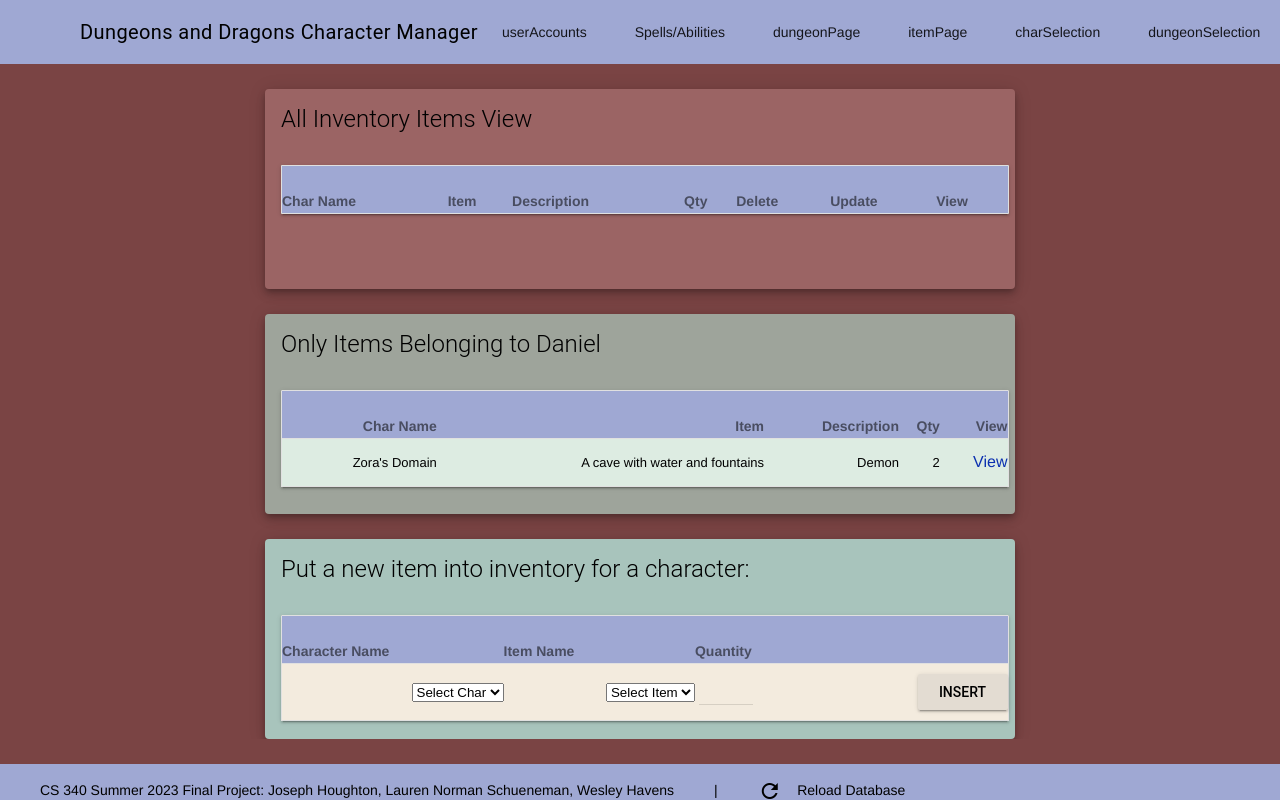
After one commit to WesDH/CS340_FinalProject_Group38, a Flask app: page /itemSelection.html in a window 1280 px wide. The commit adds this page. Run offline with Flask 3, Linux system fonts and the light colour scheme; data that the repository does not hold is empty; parts of the project's set-up code (start-up, migrations or seed data) failed here and were passed over; some libraries are stand-ins or nearby versions.

Commit message:
Implement full CRUD for itemSelection page

```diff
--- a/app.py
+++ b/app.py
@@ -90,7 +90,7 @@ def index():
 def char_page():
     return render_template('charPage.html')
 
-@app.route("/charSelection_v2.html", methods=['GET', 'PATCH', 'POST'])
+@app.route("/charSelection.html", methods=['GET', 'PATCH', 'POST'])
 def char_selection_v2():
 
 
@@ -114,7 +114,7 @@ def char_selection_v2():
         print("all_chars =", all_chars, file=sys.stderr)
         print("username =", username, file=sys.stderr)
 
-        return render_template('charSelection_v2.html',
+        return render_template('charSelection.html',
                            username=username,
                            all_chars=all_chars,
                            user_chars=user_chars)
@@ -143,7 +143,7 @@ def char_selection_v2():
 
 
 
-            return render_template('charSelection_v2.html',
+            return render_template('charSelection.html',
                                     username=username,
                                     all_chars=all_chars,
                                     user_chars=user_chars)
@@ -172,7 +172,7 @@ def char_selection_v2():
 
 
 
-            return render_template('charSelection_v2.html',
+            return render_template('charSelection.html',
                                     username=username,
                                     all_chars=all_chars,
                                     user_chars=user_chars)
@@ -202,7 +202,7 @@ def char_selection_v2():
 
 
 
-            return render_template('charSelection_v2.html',
+            return render_template('charSelection.html',
                                     username=username,
                                     all_chars=all_chars,
                                     user_chars=user_chars)
@@ -248,20 +248,17 @@ def dungeon_selection():
                            user_dungeons=user_dungeons)
 
 
-# TODO : Deprecated route
-# @app.route("/charSelection.html", methods=['GET'])
-# def char_selection():
-#     return render_template('charSelection.html')
+# @app.route("/itemPage.html", methods=['GET'])
+# def item_page():
+#     return render_template('itemPage.html')
 
-
-@app.route("/itemPage.html", methods=['GET'])
-def item_page():
-    return render_template('itemPage.html')
-
-
+@app.route("/itemPage.html", methods=['GET', 'POST'])
 @app.route("/Items.html", methods=['GET', 'POST'])
 def items():
     if request.method == 'GET':
+        if "?" in request.url:
+            print("Single item view clicked")
+            return render_template('itemPage.html')
         cur = mysql.connection.cursor()
         items_info = cur.execute(sql.get_all_item_info)
         if items_info > 0:
@@ -288,31 +285,70 @@ def items():
         return "route /items.html only accepts GET or POST requests", 505
 
 
-@app.route("/Inventory_Items.html", methods=['GET', 'POST'])
+@app.route("/itemSelection.html", methods=['GET', 'POST'])
 def item_selection():
-    cur = mysql.connection.cursor()
-    join_chars_items = cur.execute(sql.chars_items_qty)
-    if join_chars_items > 0:
-        left_table_rows = cur.fetchall()
+    if request.method == 'GET':
+        cur = mysql.connection.cursor()
+        join_chars_items = cur.execute(sql.chars_items_qty)
+        left_table_rows = cur.fetchall() if join_chars_items > 0 else ()
 
-    join_user_items = cur.execute(sql.individual_char_items)
-    if join_user_items > 0:
-        right_table_rows = cur.fetchall()
+        join_user_items = cur.execute(sql.individual_char_items)
+        right_table_rows = cur.fetchall() if join_user_items > 0 else ()
 
-    # The following 2 queries are for dynamic dropdown input functionality:
-    chars = cur.execute(sql.get_char_names)
-    if chars > 0:
-        char_list = cur.fetchall()
+        # The following 2 queries are for dynamic dropdown input functionality:
+        chars = cur.execute(sql.get_char_list)
+        char_list = cur.fetchall() if chars > 0 else ()
+        all_items = cur.execute(sql.get_item_list)
+        item_list = cur.fetchall() if all_items > 0 else ()
 
-    items = cur.execute(sql.get_item_list)
-    if items > 0:
-        item_list = cur.fetchall()
+        return render_template('itemSelection.html',
+                               left_table_rows=left_table_rows,
+                               right_table_rows=right_table_rows,
+                               char_list=char_list,
+                               item_list=item_list)
+    if request.method == 'POST':
+        try:
+            print(request.form)
+            if "delete_btn" in request.form.keys():
+                print("delete clicked from inventory items panel")
+                inventory_id = request.form['delete_btn'].split("=").pop(-1)
+                print(sql.delete_item_from_inv % inventory_id)
+                cur = mysql.connection.cursor()
+                cur.execute(sql.delete_item_from_inv, (inventory_id))
+                mysql.connection.commit()
+                cur.close()
+            elif "update_btn" in request.form.keys():
+                print("update clicked from inventory items panel")
+                inventory_id = request.form['update_btn'].split("=").pop(-1)
+                character_name = request.form['character_name']
+                item_name = request.form['item_name']
+                item_desc = request.form['item_description']
+                item_qty = request.form['item_quantity']
 
-    return render_template('Inventory_Items.html',
-                           left_table_rows=left_table_rows,
-                           right_table_rows=right_table_rows,
-                           char_list=char_list,
-                           item_list=item_list)
+                print("SQL statement to be executed:")
+                query_parsed = (sql.update_inventory_items % (character_name, item_qty, item_name, item_desc, inventory_id))
+                print(query_parsed)
+                cur = mysql.connection.cursor()
+                cur.execute(query_parsed)
+                mysql.connection.commit()
+                cur.close()
+            elif "insert_btn" in request.form.keys():
+                print("insert clicked from bottom panel")
+                char_id = request.form['character_id']
+                item_id = request.form['item_id']
+                item_qty = request.form['item_quantity']
+                cur = mysql.connection.cursor()
+                cur.execute(sql.insert_inv_items, (char_id, item_id, item_qty))
+                mysql.connection.commit()
+                cur.close()
+            else:
+                flash("Unknown POST sent to itemSelection route on Flask.", "error")
+            return redirect(url_for("item_selection"))
+        except Exception as exc:
+            print(exc)
+            flash(f"Error on Item_Selection POST route: {exc}", "error")
+            return redirect(url_for("item_selection"))
+
 
 
 @app.route("/reload_the_db", methods=['POST'])
--- a/static/UI_logic.js
+++ b/static/UI_logic.js
@@ -13,7 +13,7 @@ window.addEventListener('DOMContentLoaded', () =>
     case 'index.html':
         bind_index();
         break;
-    case 'charSelection_v2.html':
+    case 'charSelection.html':
         bind_char_selection();
         break;
     default:
@@ -27,7 +27,7 @@ function bind_char_selection() {
 
     // Assumption is the FIRST table is the CRUD table based on our layout:
     let table = document.getElementById("cruddy_tbody");
-    let route = "/charSelection_v2.html"
+    let route = "/charSelection.html"
     let method = "PATCH";
 
     let cols = 5;
--- a/static/style_v2.css
+++ b/static/style_v2.css
@@ -122,6 +122,8 @@ tr:nth-child(odd):hover {
     background-color: var(--hovercol2) !important;
 }
 
+
+
 /*General main background color*/
 
 .mdl-layout__content {
@@ -183,6 +185,11 @@ td p {
 
 .mdl-card-attribute:nth-child(3n+2) {
     background-color: var(--hovercol2);
+}
+
+ /* This is the third card container, usually the INSERT container on the bottom*/
+.table_left:nth-child(3) {
+    background-color: #a8c4bc;
 }
 
 .mdl-card-attribute:nth-child(3n+3) {
--- a/templates/base_v2.html
+++ b/templates/base_v2.html
@@ -6,7 +6,7 @@
     <title>
         {% block title %}{% endblock %}
     </title>
-    <!-- Link in bootstrap CSS: -->
+    <!-- Link in MDL CSS: -->
     <link rel="stylesheet" href="https://fonts.googleapis.com/icon?family=Material+Icons">
     <link rel="stylesheet" href="https://code.getmdl.io/1.3.0/material.blue_grey-indigo.min.css" />
     <link rel="stylesheet" href="{{ url_for('static', filename='style_v2.css') }}">
@@ -29,10 +29,9 @@
                 <a class="mdl-navigation__link" href="/charPage.html">Spells/Abilities</a>
                 <a class="mdl-navigation__link" href="/dungeonPage.html">dungeonPage</a>
                 <a class="mdl-navigation__link" href="/itemPage.html">itemPage</a>
-                <a class="mdl-navigation__link" href="/Items.html">Items</a>
-                <a class="mdl-navigation__link" href="/charSelection_v2.html">charSelection</a>
+                <a class="mdl-navigation__link" href="/charSelection.html">charSelection</a>
                 <a class="mdl-navigation__link" href="/dungeonSelection.html">dungeonSelection</a>
-                <a class="mdl-navigation__link" href="/Inventory_Items.html">itemSelection</a>
+                <a class="mdl-navigation__link" href="/itemSelection.html">itemSelection</a>
             </nav>
         </div>
     </header>
@@ -45,10 +44,9 @@
             <a class="mdl-navigation__link" href="/charPage.html">Spells/Abilities</a>
             <a class="mdl-navigation__link" href="/dungeonPage.html">dungeonPage</a>
             <a class="mdl-navigation__link" href="/itemPage.html">itemPage</a>
-            <a class="mdl-navigation__link" href="/Items.html">Items</a>
-            <a class="mdl-navigation__link" href="/charSelection_v2.html">charSelection</a>
+            <a class="mdl-navigation__link" href="/charSelection.html">charSelection</a>
             <a class="mdl-navigation__link" href="/dungeonSelection.html">dungeonSelection</a>
-            <a class="mdl-navigation__link" href="/Inventory_Items.html">itemSelection</a>
+            <a class="mdl-navigation__link" href="/itemSelection.html">itemSelection</a>
         </nav>
     </div>
 
@@ -57,9 +55,10 @@
         <div class="page-content">
             {% block content %}
             {% endblock %}
-        <!--   DIV END MDL PAGE CONTENT-->
+        <!--   DIV END MDL class="page-content"-->
         </div>
-    <!-- END mdl-layout__content-->
+    <!-- main END class="mdl-layout__content"-->
+    <!-- main END class="mdl-layout__content"-->
     </main>
 
 
--- a/templates/charSelection_v2.html
+++ b/templates/charSelection.html
@@ -15,7 +15,7 @@
 	{% if not username %}
 	    <h5 class="mdl-card__title-text">Select a User to Update and Delete their Characters</h5>
 	{% endif %}
-	<form action="/charSelection_v2.html" method="POST">
+	<form action="/charSelection.html" method="POST">
         <table class="mdl-data-table mdl-js-data-table mdl-shadow--2dp">
             <thead>
                 <tr>
@@ -196,7 +196,7 @@
 	{% if not username %}
 	    <h5 class="mdl-card__title-text">Select a User to add a Character to that User</h5>
 	{% endif %}
-	<form action="/charSelection_v2.html" method="POST">
+	<form action="/charSelection.html" method="POST">
         <table class="mdl-data-table mdl-js-data-table mdl-shadow--2dp">
             <thead>
                 <tr>
--- /dev/null
+++ b/templates/itemSelection.html
@@ -0,0 +1,200 @@
+{% extends "base_v2.html" %}
+{% block title %}
+    Item Selection:   displays 1-3 tables, one of all items from characters made from all users on the site, and another for items held by a character made from a sole selected user. If the user is not selected, then only the "all items" table displays. This page also allows for insertion into the Inventory_Items table for a given character, as well as updates and deletes.
+{% endblock %}
+
+{% block content %}
+<div class="table_data table_left mdl-card mdl-shadow--6dp">
+    <div class="mdl-card__title">
+        <h2 class="mdl-card__title-text">All Inventory Items View</h2>
+    </div>
+    <div class="mdl-card__supporting-text">
+        <table class="mdl-data-table mdl-js-data-table mdl-shadow--2dp">
+            <thead>
+                <tr>
+                    <th>Char Name</th>
+                    <th>Item</th>
+                    <th>Description</th>
+                    <th>Qty</th>
+                    <th>Delete</th>
+                    <th>Update</th>
+                    <th>View</th>
+                </tr>
+            </thead>
+            <tbody>
+                {% for row in left_table_rows %}
+                <form action="/itemSelection.html" method="POST">
+                    <tr>
+                        <td>
+                            <div class="mdl-textfield normal mdl-js-textfield">
+                                <input class="mdl-textfield__input" type="text" name="character_name" value="{{row[0]}}">
+                                <label class="mdl-textfield__label" ></label>
+                            </div>
+                        </td>
+                        <td>
+                            <div class="mdl-textfield normal mdl-js-textfield">
+                                <input class="mdl-textfield__input" type="text" name="item_name" value="{{row[1]}}">
+                                <label class="mdl-textfield__label" ></label>
+                            </div>
+                        </td>
+                        <td>
+                            <div class="mdl-textfield fatter mdl-js-textfield">
+                                <input class="mdl-textfield__input" type="text" name="item_description" value="{{row[2]}}">
+                                <label class="mdl-textfield__label" ></label>
+                            </div>
+                        </td>
+                        <td>
+                            <div class="mdl-textfield thinner mdl-js-textfield">
+                                <input class="mdl-textfield__input" type="number" name="item_quantity" value="{{row[3]}}">
+                                <label class="mdl-textfield__label" ></label>
+                            </div>
+                        </td>
+                        <td>
+                            <button class="mdl-button delete mdl-js-button mdl-button--raised mdl-js-ripple-effect"
+                                            type="submit" name="delete_btn" value="inventory_id={{row[4]}}">
+                                <i class="material-icons md-18">close</i>
+                            </button>
+                        </td>
+                        <td>
+                            <button class="mdl-button mdl-js-button mdl-button--raised mdl-js-ripple-effect"
+                                    type="submit" name="update_btn" value="inventory_id={{row[4]}}">
+                                Update
+                            </button>
+                        </td>
+                        <td>
+                            <a class="view_link" href="/itemPage.html?item_id={{row[5]}}">View</a>
+                        </td>
+                    </tr>
+                </form>
+                {% endfor %}
+            </tbody>
+        </table>
+    </div>
+</div>
+
+<div class="table_data table_right mdl-card mdl-shadow--6dp">
+    <div class="mdl-card__title">
+        <h2 class="mdl-card__title-text">Only Items Belonging to Daniel</h2>
+    </div>
+    <div class="mdl-card__supporting-text">
+        <table class="mdl-data-table th-right-align mdl-js-data-table mdl-shadow--2dp">
+            <thead>
+                <tr>
+                    <th>Char Name</th>
+                    <th>Item</th>
+                    <th>Description</th>
+                    <th>Qty</th>
+                    <th>View</th>
+                </tr>
+            </thead>
+            <tbody>
+                <tr>
+                    <td>
+                        Zora's Domain
+                    </td>
+                    <td>
+                        A cave with water and fountains
+                    </td>
+                    <td>
+                        Demon
+                    </td>
+                    <td>
+                        2
+                    </td>
+                    <td>
+                        <a class="view_link" href="/dungeonPage.html">View</a>
+                    </td>
+                </tr>
+            </tbody>
+        </table>
+    </div>
+</div>
+
+
+
+
+
+
+
+
+<div class="table_data table_left mdl-card mdl-shadow--6dp">
+    <div class="mdl-card__title">
+        <h2 class="mdl-card__title-text">Put a new item into inventory for a character:</h2>
+    </div>
+    <div class="mdl-card__supporting-text">
+        <table class="mdl-data-table mdl-js-data-table mdl-shadow--2dp">
+            <thead>
+                <tr>
+                    <th>Character Name</th>
+                    <th>Item Name</th>
+                    <th>Quantity</th>
+                    <th></th>
+                </tr>
+            </thead>
+            <tbody>
+                <form action="/itemSelection.html" method="POST">
+                    <tr>
+                        <td>
+                            <select id="Characters" name="character_id">
+                                <option value="" selected="selected" disabled>Select Char</option>
+                                {% for char in char_list %}
+                                <option value="{{char[0]}}">{{char[1]}}</option>
+                                {% endfor %}
+                            </select>
+                        </td>
+                        <td>
+                            <select id="Items" name="item_id">
+                                <option value="" selected="selected" disabled >Select Item</option>
+                                {% for item in item_list %}
+                                <option value="{{item[0]}}">{{item[1]}}</option>
+                                {% endfor %}
+                            </select>
+                        </td>
+                        <td>
+                            <div class="mdl-textfield normal mdl-js-textfield">
+                                <input class="mdl-textfield__input" name="item_quantity" type="number" value="">
+                                <label class="mdl-textfield__label" ></label>
+                            </div>
+                        </td>
+                        <td>
+                            <button class="mdl-button mdl-js-button mdl-button--raised mdl-js-ripple-effect"
+                                    type="submit" name="insert_btn">
+                               INSERT
+                            </button>
+                        </td>
+                    </tr>
+                </form>
+            </tbody>
+        </table>
+    </div>
+</div>
+{% endblock %}
+
+
+<!--   &lt;!&ndash; HTML form  &ndash;&gt;-->
+<!--    <div>-->
+<!--        <h3>Insert a new item into inventory for a character:</h3>-->
+
+<!--        <form class="footer_form" method="POST" action="/Inventory_Items.html">-->
+<!--        <div>-->
+<!--            <label for="Characters">Choose a Character:</label>-->
+<!--            <select id="Characters" name="Characters">-->
+<!--                <option value="" selected="selected" disabled>Select Char</option>-->
+<!--                {% for char in char_list %}-->
+<!--                <option value="{{char[0]}}">{{char[0]}}</option>-->
+<!--                {% endfor %}-->
+<!--            </select>-->
+<!--        </div>-->
+<!--        <div>-->
+<!--            <select id="Items" name="Items">-->
+<!--                <option value="" selected="selected" disabled >Select Item</option>-->
+<!--                {% for item in item_list %}-->
+<!--                <option value="{{item[0]}}">{{item[0]}}</option>-->
+<!--                {% endfor %}-->
+<!--            </select>-->
+<!--        </div>-->
+
+<!--<input type="number" id="quantity" name="quantity" placeholder="Item quantity" min="1" max="2147483647">-->
+
+<!--<input type="submit" value="INSERT">-->
+<!--</form>-->
```
Also changed, not shown: queries.py (+32 -17 lines), templates/Inventory_Items.html (deleted, +0 -92 lines), templates/base.html (+2 -5 lines).
